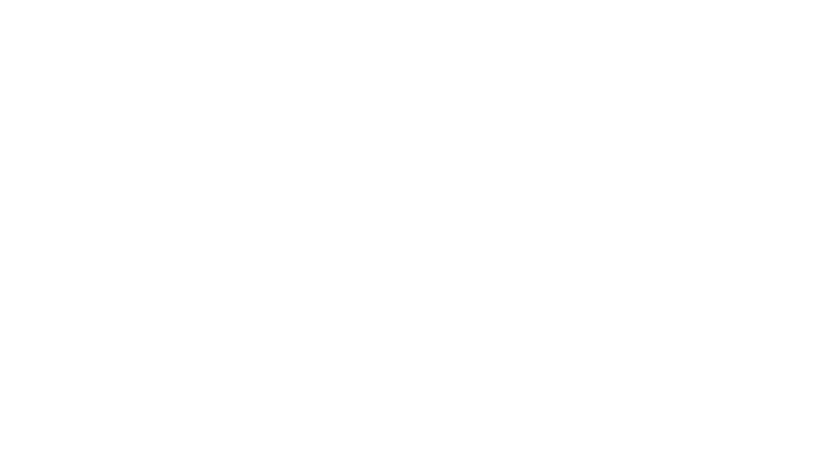
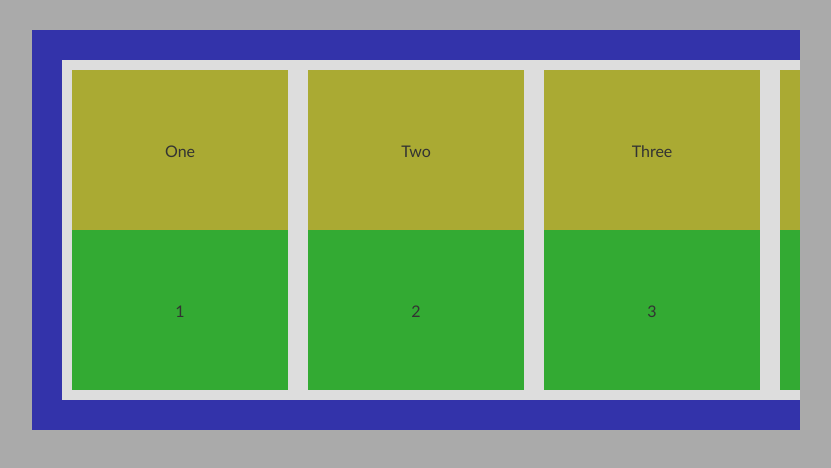
Before and after one commit to pigma15/draggableLearning, a website with bundled scripts: page index.html in a window 1280 px wide. Shown: the whole page, without its empty margins (224-1055 px from the left). Built offline with nearby package versions, Linux system fonts and the light colour scheme.

Commit message:
reseting dragging

```diff
--- /dev/null
+++ b/css/component/draggable.css
@@ -0,0 +1,40 @@
+#draggable {
+    display: inline-block;
+    margin: 30px 20%;
+    padding: 30px;
+    width: 60%;
+    min-height: 50vh;
+    height: 300px;
+    background-color: #33a;
+    text-align: center;
+    overflow: hidden;
+}
+
+    .slider {
+        display: inline-block;
+        background-color: #ddd;
+        height: 100%;
+    }
+        .container {
+            display: inline-block;
+            height: 100%;
+            padding: 10px;
+        }
+            .name {
+                display: flex;
+                justify-content: center;
+                align-items: center;
+                color: #333;
+                background-color: #aa3;
+                width: 100%;
+                height: 50%;
+            }
+            .count {
+                display: flex;
+                justify-content: center;
+                align-items: center;
+                color: #333;
+                background-color: #3a3;
+                width: 100%;
+                height: 50%;
+            }
--- a/css/main.css
+++ b/css/main.css
@@ -1 +1,6 @@
 @import './component/reset.css';
+@import './component/draggable.css';
+
+body {
+    background-color: #aaa;
+}
--- a/index.html
+++ b/index.html
@@ -5,9 +5,11 @@
     <meta name="viewport" content="width=device-width, initial-scale=1.0">
     <title>Draggable</title>
     <link rel="stylesheet" href="./css/main.css">
-    <script src="./js/main.js" type="module" defer></script>
+    <script src="./js/main.js" type="module"></script>
 </head>
 <body>
-
+    <div id="draggable">
+        <!-- js -->
+    </div>
 </body>
 </html>
--- /dev/null
+++ b/js/component/Draggable.js
@@ -0,0 +1,66 @@
+class Draggable {
+    constructor (data) {
+        this.selector = data.selector;
+        this.data = data.data;
+        this.itemCount = data.data.length;
+        this.itemView = 3;
+        this.DOM = document.querySelector(`${data.selector}`);
+        this.sliderDOM = null;
+
+        this.init();
+    }
+
+    init() {
+        this.render();
+        this.addEvents();
+    }
+
+    generateContent() {
+        let HTML = '';
+        for (let item of this.data) {
+            HTML += `<div class="container" style="width: ${100 / this.itemCount}%;">
+            <div class="name">${item.name}</div>
+            <div class="count">${item.count}</div>
+        </div>`;
+        }
+        return HTML
+    }
+
+    render() {
+        const HTML = `<div class="slider" style="width: ${100 * this.itemCount / this.itemView}%;">
+            ${this.generateContent()}
+        </div>`;
+        this.DOM.innerHTML = HTML;
+        this.sliderDOM = document.querySelector('.slider')
+    }
+
+    addEvents() {
+        let state = 0;
+        let pressPosition = 0;
+        this.DOM.addEventListener('mousedown', e => {
+            state = 1
+            pressPosition = e.screenX;
+            }
+        );
+        this.DOM.addEventListener('mouseup', () => {
+            state = 0;
+            }
+        );
+        this.DOM.addEventListener('mouseleave', () => {
+            state = 0;
+        });
+
+        this.DOM.addEventListener('mousemove', e => {
+            if (state === 1) {
+                const relPosition = - pressPosition + e.screenX;
+                this.sliderDOM.style.transform = `translateX(${relPosition}px)`;;
+            } else {
+                return
+            }
+
+        } )
+    }
+
+};
+
+export { Draggable }
--- a/js/data/draggableData.js
+++ b/js/data/draggableData.js
@@ -12,8 +12,20 @@ const draggableData = [
         count: 3,
     },
     {
-        name: 'One',
+        name: 'Four',
         count: 4,
+    },
+    {
+        name: 'Five',
+        count: 5,
+    },
+    {
+        name: 'Six',
+        count: 6,
+    },
+    {
+        name: 'Seven',
+        count: 7,
     },
 ]
 
--- a/js/main.js
+++ b/js/main.js
@@ -1,3 +1,7 @@
-import { draggableData } from './data/draggableData.js'
+import { draggableData } from './data/draggableData.js' ;
+import { Draggable } from './component/Draggable.js' ;
 
-console.log(draggableData);
+new Draggable ({
+    selector: '#draggable',
+    data: draggableData,
+});
```
Also changed, not shown: 1 other file.
